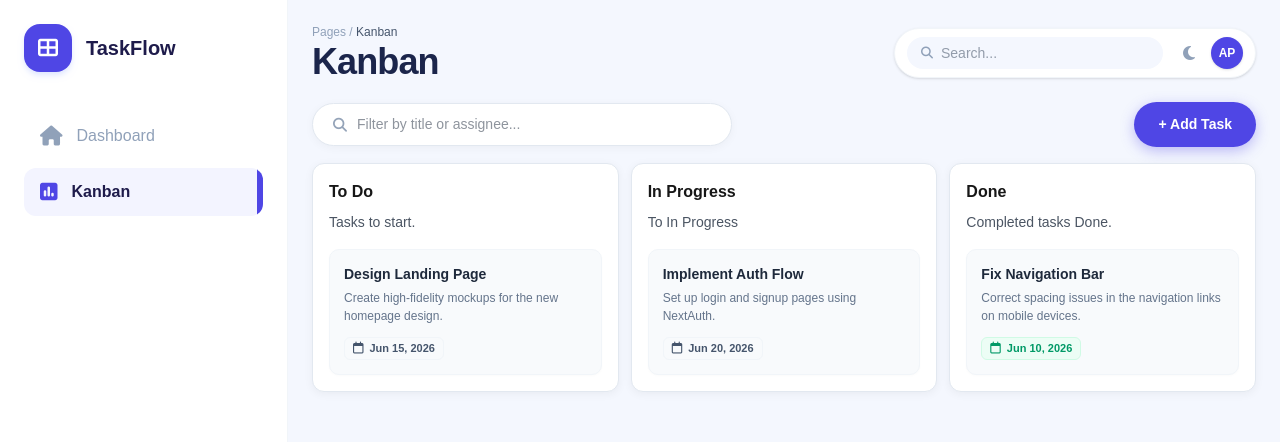
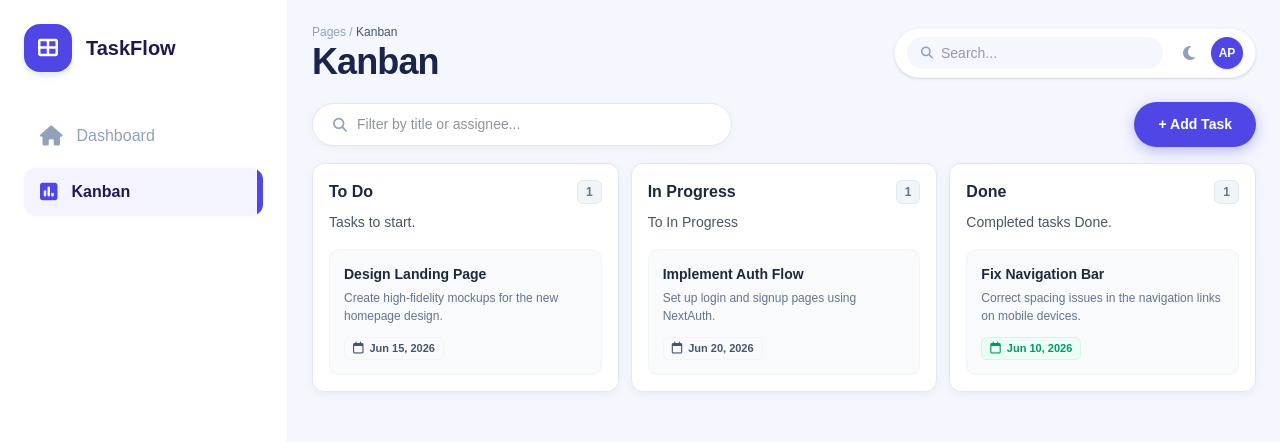
Before and after one commit to FatmaAhmedMoawd/Task-Meta, a Next.js app: page /kanban in a window 1280 px wide. Shown: the top 442 px of the page. Built offline with nearby package versions, Linux system fonts and the light colour scheme.

Commit message:
feat: add drag and drop functionality

```diff
--- a/package.json
+++ b/package.json
@@ -9,6 +9,7 @@
     "lint": "eslint"
   },
   "dependencies": {
+    "@hello-pangea/dnd": "^18.0.1",
     "apexcharts": "^5.15.0",
     "clsx": "^2.1.1",
     "lucide-react": "^1.17.0",
--- a/src/app/kanban/page.tsx
+++ b/src/app/kanban/page.tsx
@@ -1,6 +1,6 @@
 "use client";
 
-import React, { useState } from "react";
+import React, { useState, useEffect } from "react";
 import Sidebar from "@/components/Sidebar";
 import Navbar from "@/components/Navbar";
 import {
@@ -13,6 +13,8 @@ import {
   DialogTrigger,
   DialogClose,
 } from "@/components/ui/dialog";
+// استيراد مكونات المكتبة الجديدة
+import { DragDropContext, Droppable, Draggable, DropResult } from "@hello-pangea/dnd";
 
 const formatDate = (dateString?: string) => {
   if (!dateString) return "";
@@ -72,6 +74,59 @@ export default function KanbanPage() {
     },
   ]);
 
+  // منع مشاكل الـ Hydration في Next.js
+  const [enabled, setEnabled] = useState(false);
+  useEffect(() => {
+    setEnabled(true);
+  }, []);
+
+  // دالة السحب والإفلات وتحديث الـ State
+  const onDragEnd = (result: DropResult) => {
+    const { source, destination } = result;
+
+    // لو رُمي الكارت بره الصناديق
+    if (!destination) return;
+
+    // لو اترمي في نفس مكانه بالظبط
+    if (
+      source.droppableId === destination.droppableId &&
+      source.index === destination.index
+    ) {
+      return;
+    }
+
+    // هنجيب الكروت الفلترد للعمود اللي سحبنا منه والعمود اللي رايحين له
+    const sourceStatus = source.droppableId as Task["status"];
+    const destStatus = destination.droppableId as Task["status"];
+
+    const currentTasks = [...tasks];
+
+    // نحدد الكارت اللي بنحركه بناءً على ترتيبه في العمود الأصلي
+    const columnTasks = currentTasks.filter((t) => t.status === sourceStatus);
+    const movedTask = columnTasks[source.index];
+
+    // لو بننقل لعمود تاني، بنغير الـ status بتاع الكارت اللي اتحرك
+    if (sourceStatus !== destStatus) {
+      movedTask.status = destStatus;
+    }
+
+    // إعادة ترتيب كل الكروت بناءً على الاندكس الجديد
+    // هنشيل الكارت من القائمة كاملة مؤقتاً
+    const tasksWithoutMoved = currentTasks.filter((t) => t.id !== movedTask.id);
+
+    // هنجمع الكروت المتبقية في العمود المستهدف عشان نحشره في الاندكس الصح
+    const destColumnTasks = tasksWithoutMoved.filter((t) => t.status === destStatus);
+    destColumnTasks.splice(destination.index, 0, movedTask);
+
+    // ندمج كل الكروت التانية اللي ملمسناهاش ونحدث الـ State
+    const finalTasks = [
+      ...tasksWithoutMoved.filter((t) => t.status !== destStatus),
+      ...destColumnTasks
+    ];
+
+    setTasks(finalTasks);
+  };
+
   const handleSubmitTask = (e: React.FormEvent<HTMLFormElement>) => {
     e.preventDefault();
     const formData = new FormData(e.currentTarget);
@@ -93,6 +148,8 @@ export default function KanbanPage() {
     setTasks((prev) => [...prev, newTask]);
     setIsDialogOpen(false);
   };
+
+  if (!enabled) return null;
 
   return (
     <main style={{ display: "flex", height: "100vh", overflow: "hidden" }}>
@@ -271,6 +328,8 @@ export default function KanbanPage() {
           </Dialog>
         </div>
 
+        {/* تغليف الأعمدة بالـ DragDropContext */}
+        <DragDropContext onDragEnd={onDragEnd}>
           <div
             className="flex flex-col md:flex-row"
             style={{
@@ -281,9 +340,16 @@ export default function KanbanPage() {
               { title: "To Do", description: "Tasks to start." },
               { title: "In Progress", description: "To In Progress" },
               { title: "Done", description: "Completed tasks Done." },
-          ].map((column) => (
+            ].map((column) => {
+              // 1. حساب عدد الكروت الخاصة بالعمود الحالي بشكل ديناميكي
+              const columnTasksCount = tasks.filter((task) => task.status === column.title).length;
+
+              return (
+                <Droppable key={column.title} droppableId={column.title}>
+                  {(provided) => (
                     <div
-              key={column.title}
+                      ref={provided.innerRef}
+                      {...provided.droppableProps}
                       style={{
                         flex: 1,
                         minWidth: 0,
@@ -294,26 +360,60 @@ export default function KanbanPage() {
                         boxShadow: "0 2px 10px rgba(0,0,0,0.05)",
                       }}
                     >
-              <h2 style={{ margin: 0, marginBottom: 8, fontSize: 16, fontWeight: 700 }}>
+                      {/* 2. تعديل الـ Header الخاص بالعمود ليحتوي على العنوان والمربع الرقمي معاً */}
+                      <div
+                        style={{
+                          display: "flex",
+                          alignItems: "center",
+                          justifyContent: "space-between",
+                          marginBottom: 8,
+                        }}
+                      >
+                        <h2 style={{ margin: 0, fontSize: 16, fontWeight: 700, color: "#1e293b" }}>
                           {column.title}
                         </h2>
+                        {/* 3. المربع الرقمي بتصميم متناسق ونظيف جداً */}
+                        <span
+                          style={{
+                            display: "flex",
+                            alignItems: "center",
+                            justifyContent: "center",
+                            background: "#f1f5f9",
+                            color: "#64748b",
+                            fontSize: 12,
+                            fontWeight: 600,
+                            padding: "2px 8px",
+                            borderRadius: "6px",
+                            border: "1px solid #e2e8f0",
+                            minWidth: "24px",
+                          }}
+                        >
+                          {columnTasksCount}
+                        </span>
+                      </div>
+
                       <p style={{ margin: 0, color: "#4b5563", fontSize: 14 }}>{column.description}</p>
 
-              {/* Tasks List */}
+                      {/* القائمة المستضيفة للكروت */}
                       <div style={{ display: "flex", flexDirection: "column", gap: 10, marginTop: 16 }}>
                         {tasks
                           .filter((task) => task.status === column.title)
-                  .map((task) => (
+                          .map((task, index) => (
+                            <Draggable key={task.id} draggableId={task.id} index={index}>
+                              {(provided) => (
                                 <div
-                      key={task.id}
+                                  ref={provided.innerRef}
+                                  {...provided.draggableProps}
+                                  {...provided.dragHandleProps}
                                   style={{
                                     padding: 14,
                                     borderRadius: 10,
                                     border: "1px solid #f1f5f9",
                                     background: "#f8fafc",
                                     boxShadow: "0 1px 3px rgba(0,0,0,0.02)",
+                                    ...provided.draggableProps.style,
                                   }}
-                    >
+                                 Nub>
                                   <h3 style={{ margin: 0, fontSize: 14, fontWeight: 600, color: "#1e293b" }}>
                                     {task.title}
                                   </h3>
@@ -337,8 +437,12 @@ export default function KanbanPage() {
                                     </div>
                                   )}
                                 </div>
+                              )}
+                            </Draggable>
                           ))}
-                {tasks.filter((task) => task.status === column.title).length === 0 && (
+                        {provided.placeholder}
+
+                        {columnTasksCount === 0 && (
                           <div
                             style={{
                               padding: "24px 16px",
@@ -354,8 +458,12 @@ export default function KanbanPage() {
                         )}
                       </div>
                     </div>
-          ))}
+                  )}
+                </Droppable>
+              );
+            })}
           </div>
+        </DragDropContext>
       </section>
     </main>
   );
```
Also changed, not shown: 1 other file (tests, documents, lock files or other folders). Lines whose indentation alone changed are shown as unchanged.
